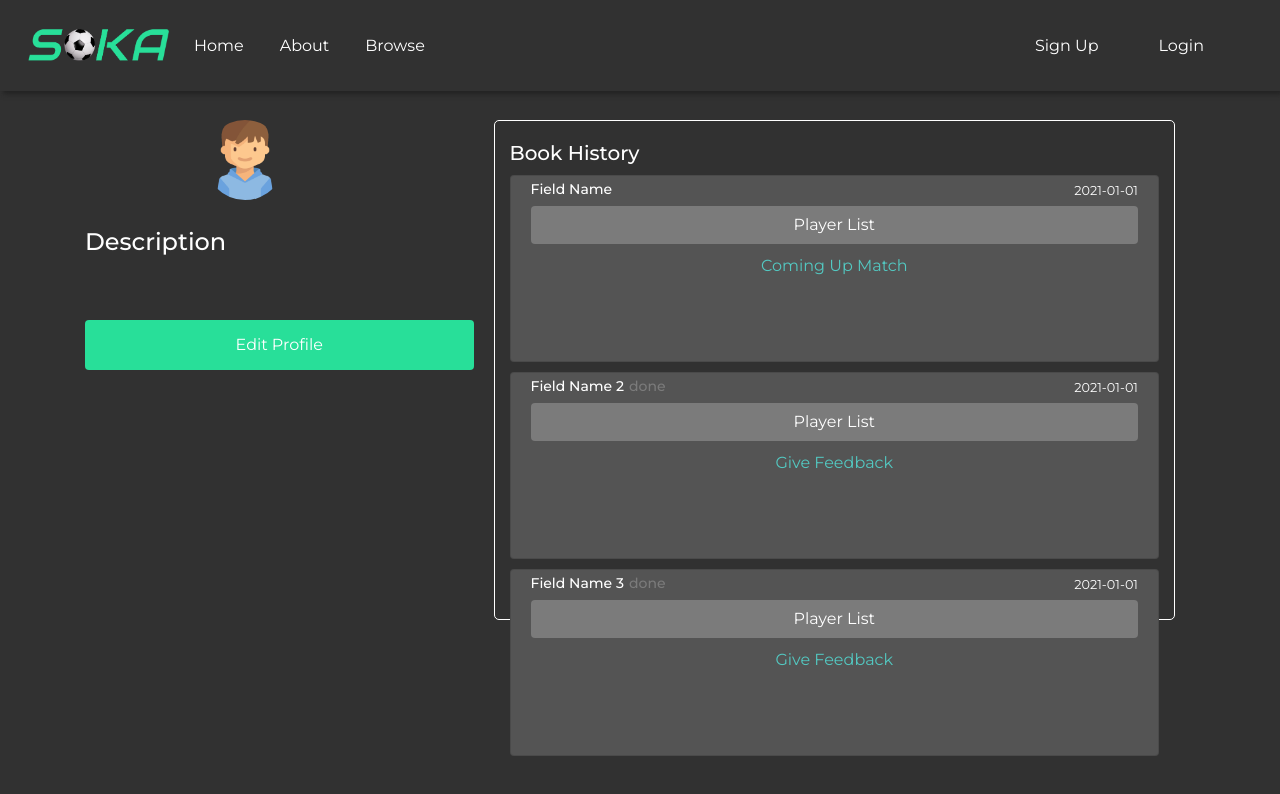
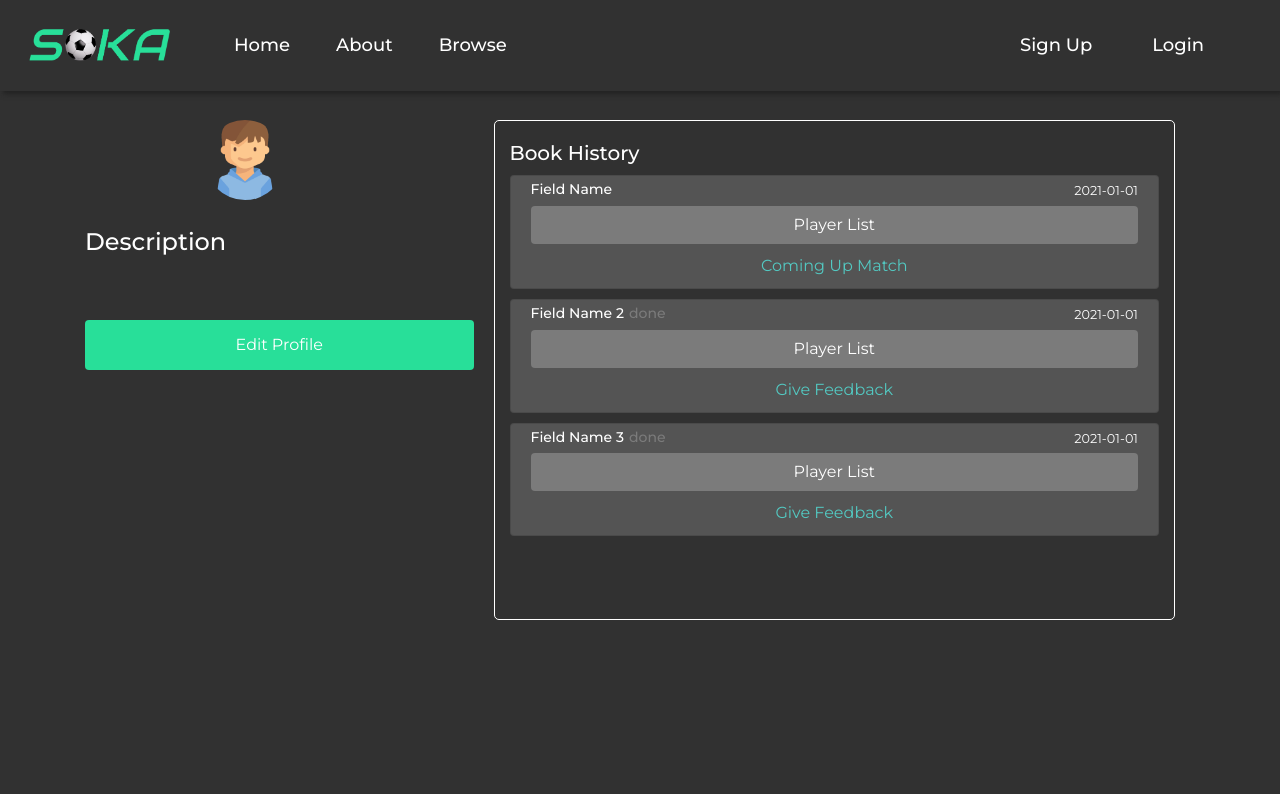
Before and after one commit to Teddy-FN/Fix-Project, a React (Create React App) app: page /bio in a window 1280 px wide. Shown: the top 794 px of the page. Built offline with nearby package versions, Linux system fonts and the light colour scheme; no server answers.

Commit message:
update fitur sort, filter dan header styling

```diff
--- a/src/pages/header/header.css
+++ b/src/pages/header/header.css
@@ -6,11 +6,14 @@
     height: 75px;
     width: 150px;
     margin-left: 5%;
+    margin-right: 30px;
 }
 
 .nav-link {
-    margin-left: 20px;
+    margin-left: 30px;
     color: white;
+    font-size: 18px;
+    font-weight: 500;
 }
 
 .nav-link:hover {
@@ -20,6 +23,8 @@
 .btn-header {
     margin-right: 30px !important;
     color: white !important;
+    font-size: 18px;
+    font-weight: 500;
 }
 
 .btn-header:hover {
--- a/src/pages/landingPage/card.css
+++ b/src/pages/landingPage/card.css
@@ -101,7 +101,6 @@ body {
 
 .card-body {
     margin-top: -15px;
-    height: 200px;
 }
 
 .card-title{
@@ -137,7 +136,7 @@ body {
     width: 45%;
 }
 .goto {
-    margin-top: 30px;
+    margin-top: 38px;
     color: #fff;
     float: right;
     margin-right: 56px;
```
Also changed, not shown: 1 other file (tests, documents, lock files or other folders).
